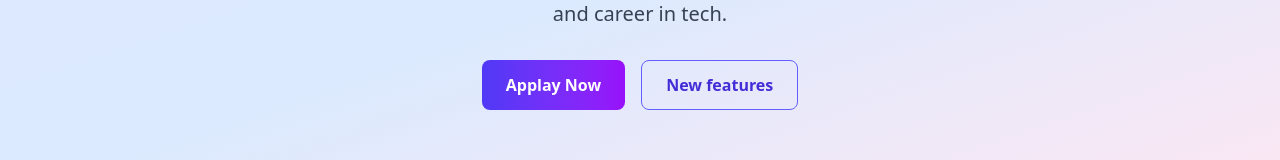
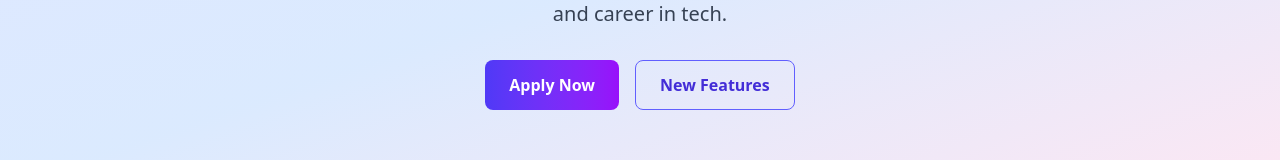
Before and after one commit to Chala751/online-registration-form, a Next.js app: page / in a window 1280 px wide. Shown: the part 316-476 px from the top of the page. Built offline with nearby package versions, Linux system fonts and the light colour scheme.

Commit message:
add toast in the hero section when button clicked

```diff
--- a/app/page.js
+++ b/app/page.js
@@ -33,6 +33,21 @@ export default function HomePage() {
       })
       setError('Invalid credentials')
     }
+  }
+
+  const handleApplyClick = () => {
+    toast(
+      'You can apply by clicking the user icon in the header.',
+      {
+        icon: <UserPlus className="text-purple-600 w-5 h-5" />
+      }
+    )
+  }
+
+  const handleNewFeatureClick = () => {
+    toast('Coming soon!', {
+      icon: <LogIn className="text-indigo-600 w-5 h-5" />
+    })
   }
 
   return (
@@ -104,16 +119,16 @@ export default function HomePage() {
           </p>
           <div className="flex justify-center space-x-4">
             <button
-         onClick={() => router.push('')}
-         className="bg-gradient-to-r from-indigo-600 to-purple-600 text-white font-semibold px-6 py-3 rounded-lg hover:opacity-90 transition"
+              onClick={handleApplyClick}
+              className="bg-gradient-to-r from-indigo-600 to-purple-600 text-white font-semibold px-6 py-3 rounded-lg hover:opacity-90 transition cursor-pointer"
             >
-        Applay Now
+              Apply Now
             </button>
             <button
-
-        className="border border-indigo-500 text-indigo-700 font-semibold px-6 py-3 rounded-lg hover:bg-indigo-100 transition"
+              onClick={handleNewFeatureClick}
+              className="border border-indigo-500 text-indigo-700 font-semibold px-6 py-3 rounded-lg hover:bg-indigo-100 transition cursor-pointer"
             >
-        New features
+              New Features
             </button>
           </div>
         </div>
```
Lines whose indentation alone changed are shown as unchanged.
